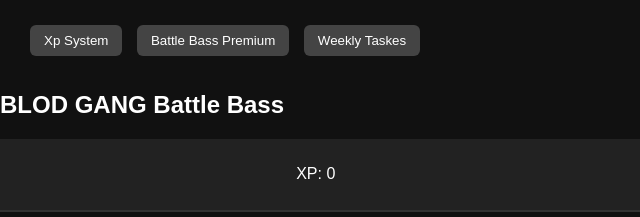
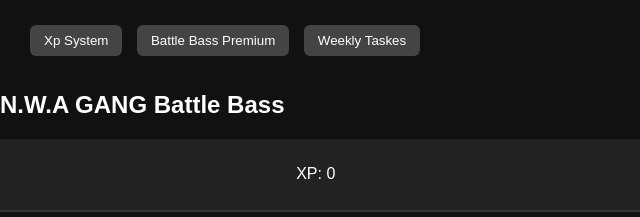
Before and after one commit to N0URELD1N/N.W.A-Battle-Bass, a plain HTML site: page index.html in a window 1280 px wide. Shown: the top 217 px of the page, 0-640 px from the left. Drawn offline with Linux system fonts and the light colour scheme.

Commit message:
Update index.html

```diff
--- a/index.html
+++ b/index.html
@@ -48,7 +48,7 @@
   </ul>
 </div>
 
-<h2 id="pageTitle">BLOD GANG Battle Bass</h2>
+<h2 id="pageTitle">N.W.A GANG Battle Bass</h2>
 
 <div class="dashboard" id="dashboard">
   <div class="player-info">
```
